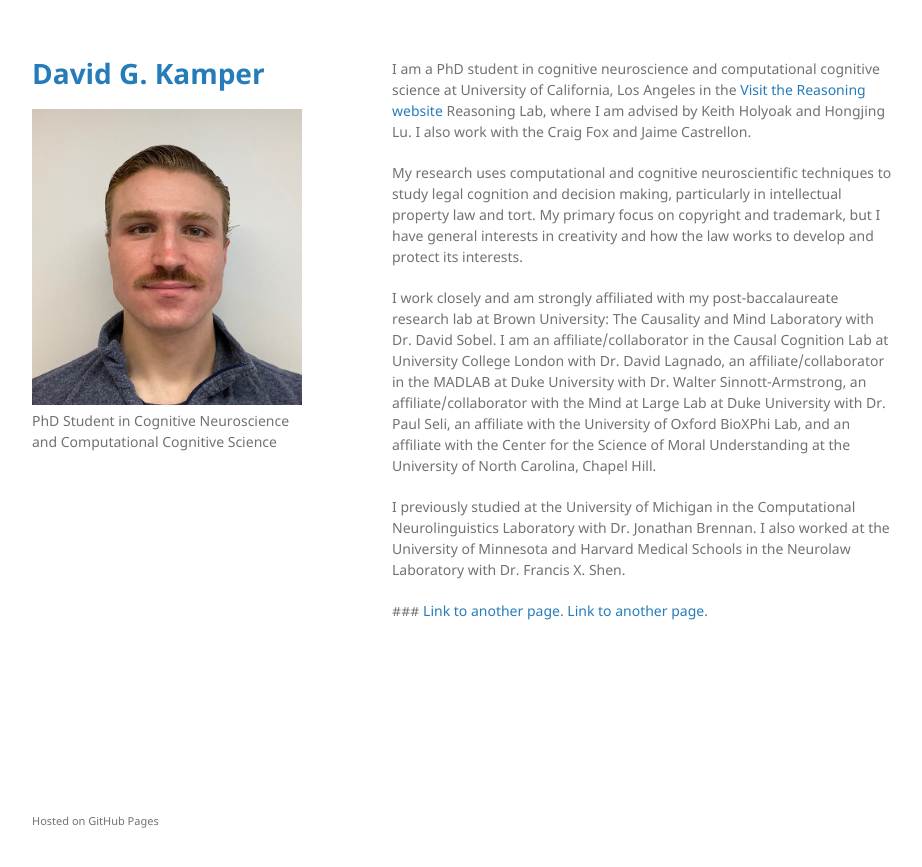
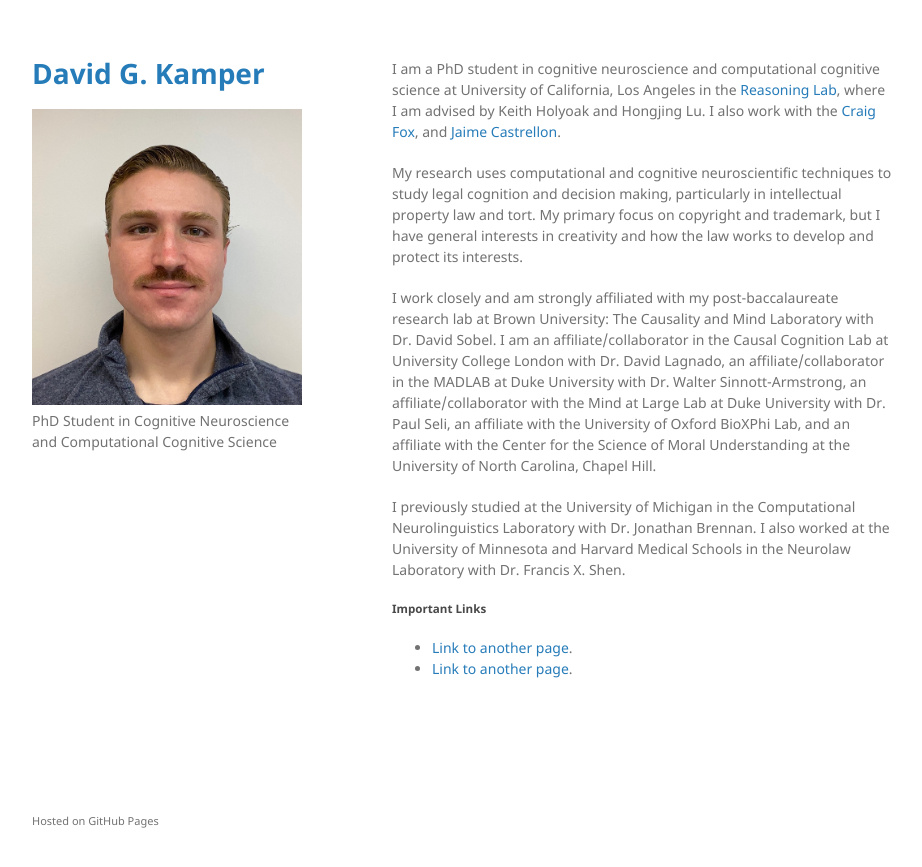
Before and after one commit to dgkamper/dgkamper.github.io, a Jekyll site: the page built from index.md, in a window 1280 px wide. Shown: the top 867 px of the page, without its empty margins (178-1100 px from the left). Built offline with Jekyll 4.4.1, drawn with Linux system fonts in a browser that asks for light colours.

Commit message:
Update index.md

```diff
--- a/index.md
+++ b/index.md
@@ -2,7 +2,7 @@
 layout: default
 ---
 
-I am a PhD student in cognitive neuroscience and computational cognitive science at University of California, Los Angeles in the [Visit the Reasoning website](https://reasoninglab.psych.ucla.edu/) Reasoning Lab, where I am advised by Keith Holyoak and Hongjing Lu. I also work with the Craig Fox and Jaime Castrellon.
+I am a PhD student in cognitive neuroscience and computational cognitive science at University of California, Los Angeles in the [Reasoning Lab](https://reasoninglab.psych.ucla.edu/), where I am advised by Keith Holyoak and Hongjing Lu. I also work with the [Craig Fox](https://www.craigrfox.com/), and [Jaime Castrellon](https://www.psych.ucla.edu/faculty-page/jcastrellon/).
 
 My research uses computational and cognitive neuroscientific techniques to study legal cognition and decision making, particularly in intellectual property law and tort. My primary focus on copyright and trademark, but I have general interests in creativity and how the law works to develop and protect its interests.
 
@@ -10,6 +10,7 @@
 
 I previously studied at the University of Michigan in the Computational Neurolinguistics Laboratory with Dr. Jonathan Brennan. I also worked at the University of Minnesota and Harvard Medical Schools in the Neurolaw Laboratory with Dr. Francis X. Shen.
 
-###
-[Link to another page](./research.html).
-[Link to another page](./CV.html).
+##### Important Links
+
+- [Link to another page](./research.html).
+- [Link to another page](./CV.html).
```
